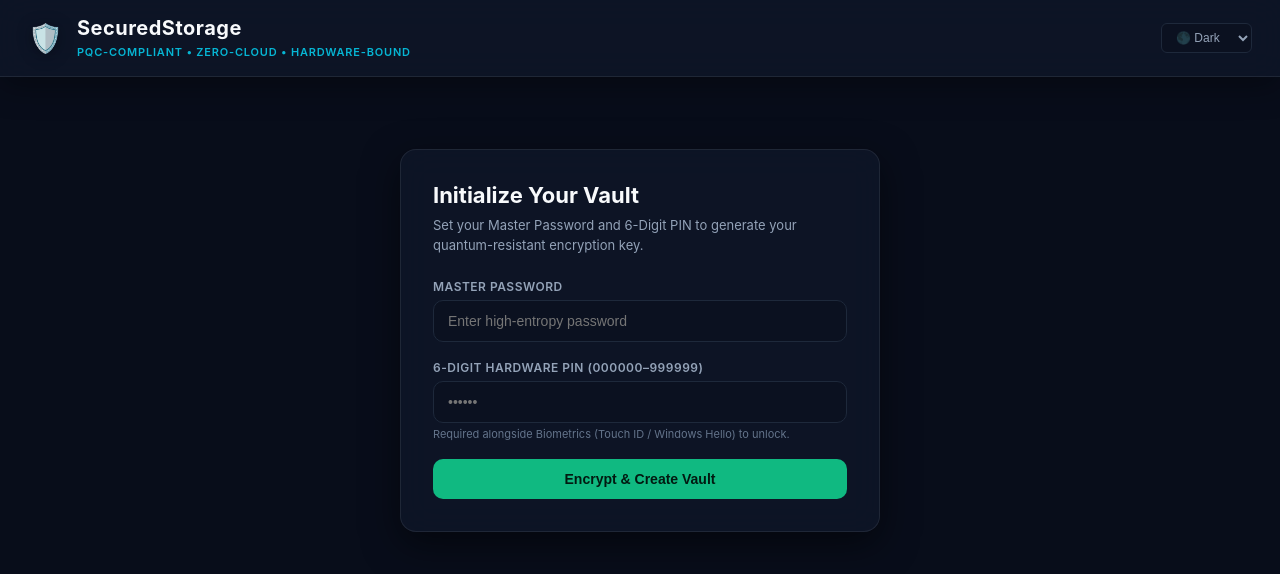
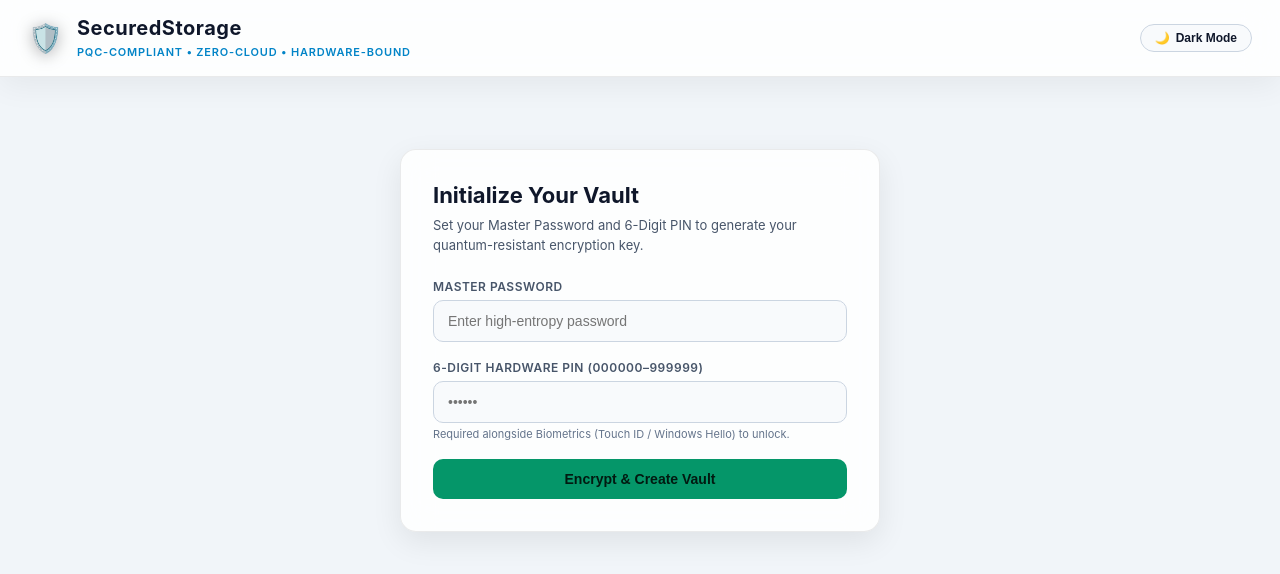
Before and after one commit to rituparnaprof/securedstorage, a plain HTML site: page ui/index.html in a window 1280 px wide. Drawn offline with Linux system fonts and the light colour scheme.

Commit message:
feat: add dedicated one-click Light/Dark theme toggle with system preference sync

```diff
--- a/ui/app.js
+++ b/ui/app.js
@@ -129,19 +129,36 @@ const modalPass = document.getElementById('modalPass');
 const modalNotes = document.getElementById('modalNotes');
 const modalError = document.getElementById('modalError');
 const lockVaultBtn = document.getElementById('lockVaultBtn');
-const themeSelect = document.getElementById('themeSelect');
+const themeToggleBtn = document.getElementById('themeToggleBtn');
+const themeIcon = document.getElementById('themeIcon');
+const themeText = document.getElementById('themeText');
 
-// Theme Management: Dark, Light, Tint, Glass
+// Theme Management: Light / Dark Mode with System Preference Fallback
 function setupTheme() {
-  const saved = localStorage.getItem('ss_theme') || 'dark';
-  document.documentElement.setAttribute('data-theme', saved);
-  if (themeSelect) {
-    themeSelect.value = saved;
-    themeSelect.addEventListener('change', (e) => {
-      const theme = e.target.value;
-      document.documentElement.setAttribute('data-theme', theme);
-      try { localStorage.setItem('ss_theme', theme); } catch(err) {}
+  const prefersLight = window.matchMedia('(prefers-color-scheme: light)').matches;
+  let currentTheme = localStorage.getItem('ss_theme') || (prefersLight ? 'light' : 'dark');
+
+  applyTheme(currentTheme);
+
+  if (themeToggleBtn) {
+    themeToggleBtn.addEventListener('click', () => {
+      currentTheme = currentTheme === 'light' ? 'dark' : 'light';
+      applyTheme(currentTheme);
+      try { localStorage.setItem('ss_theme', currentTheme); } catch(err) {}
     });
+  }
+}
+
+function applyTheme(theme) {
+  document.documentElement.setAttribute('data-theme', theme);
+  if (themeIcon && themeText) {
+    if (theme === 'light') {
+      themeIcon.textContent = '🌙';
+      themeText.textContent = 'Dark Mode';
+    } else {
+      themeIcon.textContent = '☀️';
+      themeText.textContent = 'Light Mode';
+    }
   }
 }
 
--- a/ui/index.html
+++ b/ui/index.html
@@ -18,13 +18,11 @@
         <span class="pqc-tag">PQC-Compliant • Zero-Cloud • Hardware-Bound</span>
       </div>
     </div>
-    <div style="display: flex; align-items: center; gap: 14px;">
-      <select id="themeSelect" class="theme-selector" title="Theme (Dark, Glass, Tint, Light)">
-        <option value="dark">🌑 Dark</option>
-        <option value="glass">🔮 Glass</option>
-        <option value="tint">💎 Tint</option>
-        <option value="light">☀️ Light</option>
-      </select>
+    <div style="display: flex; align-items: center; gap: 12px;">
+      <button id="themeToggleBtn" class="btn-theme-toggle" title="Switch between Light and Dark mode">
+        <span id="themeIcon">☀️</span>
+        <span id="themeText">Light Mode</span>
+      </button>
       <div id="headerActions" class="header-actions hidden">
         <button id="addEntryBtn" class="btn btn-primary">+ Add Credential</button>
         <button id="lockVaultBtn" class="btn btn-danger">🔒 Lock Vault</button>
--- a/ui/style.css
+++ b/ui/style.css
@@ -218,6 +218,27 @@ body.shielded-body {
   display: flex;
   align-items: center;
   gap: 12px;
+}
+
+.btn-theme-toggle {
+  background-color: var(--bg-input);
+  color: var(--text-main);
+  border: 1px solid var(--border-subtle);
+  border-radius: var(--radius-full);
+  padding: 6px 14px;
+  font-size: 12px;
+  font-weight: 600;
+  display: inline-flex;
+  align-items: center;
+  gap: 6px;
+  cursor: pointer;
+  transition: all var(--transition-fast);
+}
+
+.btn-theme-toggle:hover {
+  background-color: var(--bg-hover);
+  border-color: var(--border-focus);
+  box-shadow: 0 0 10px rgba(6, 182, 212, 0.2);
 }
 
 .theme-selector {
```
Also changed, not shown: CHANGELOG.md.
